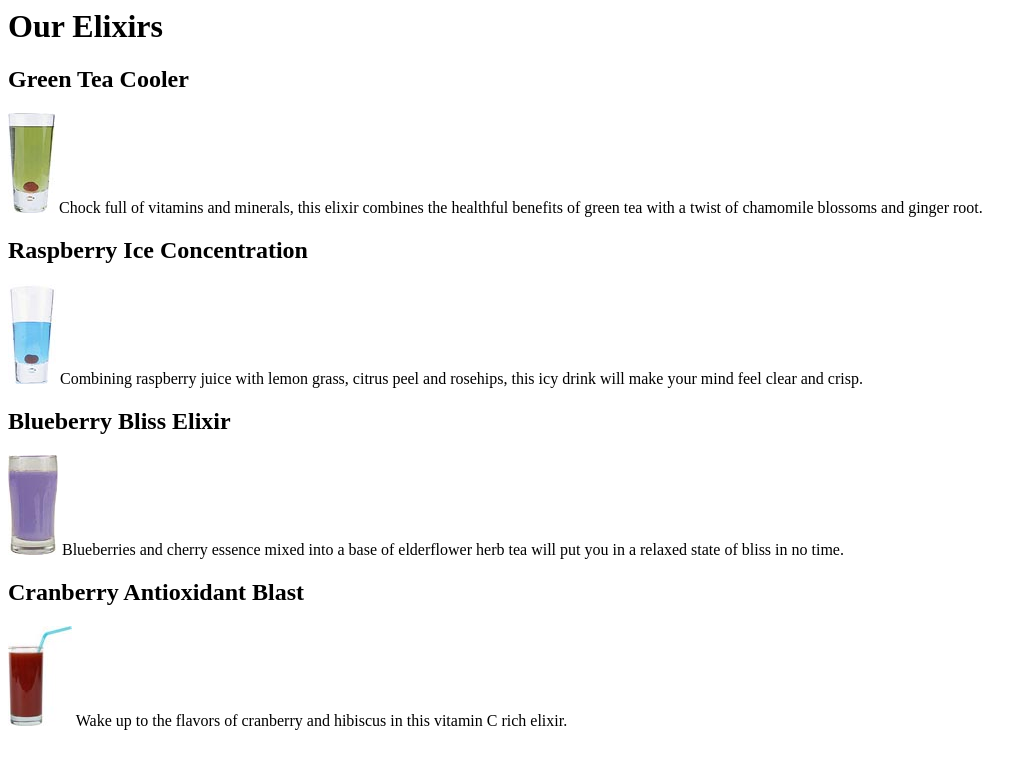
After one commit to bingo2011/Django_hfhtmlcss, a Python web app: template templates/hfhtml/lounge/elixir.html in a window 1280 px wide. The commit adds this page. Shown: the top 783 px of the page, without its empty margins (0-1032 px from the left). Run offline with Jinja, Linux system fonts and the light colour scheme; the template is opened without the code that fills it, so the values that code supplies are empty.

Commit message:
add lounge

```diff
--- /dev/null
+++ b/templates/hfhtml/lounge/elixir.html
@@ -0,0 +1,36 @@
+<html>
+  <head>
+    <title>Head First Lounge Elixirs</title>
+  </head>
+  <body>
+    <h1>Our Elixirs</h1>
+
+    <h2>Green Tea Cooler</h2>
+    <p>
+      <img src="green.jpg">
+      Chock full of vitamins and minerals, this elixir
+      combines the healthful benefits of green tea with
+      a twist of chamomile blossoms and ginger root.
+    </p>
+    <h2>Raspberry Ice Concentration</h2>
+    <p>
+      <img src="lightblue.jpg">
+      Combining raspberry juice with lemon grass,
+      citrus peel and rosehips, this icy drink
+      will make your mind feel clear and crisp.
+    </p>
+    <h2>Blueberry Bliss Elixir</h2>
+    <p>
+      <img src="blue.jpg">
+      Blueberries and cherry essence mixed into a base
+      of elderflower herb tea will put you in a relaxed
+      state of bliss in no time.
+    </p>
+    <h2>Cranberry Antioxidant Blast</h2>
+    <p>
+      <img src="red.jpg">
+      Wake up to the flavors of cranberry and hibiscus
+      in this vitamin C rich elixir.
+    </p>
+  </body>
+</html>
--- a/urls.py
+++ b/urls.py
@@ -2,4 +2,5 @@ from django.conf.urls import patterns, include, url
 
 urlpatterns = patterns('hfhtml.views',
     url(r'^starbuzz$', 'index'),
+    url(r'^lounge$', 'lounge'),
 )
--- a/views.py
+++ b/views.py
@@ -1,5 +1,10 @@
 # Create your views here.
 from django.shortcuts import render_to_response
+from django.template import RequestContext
 
 def index(request):
     return render_to_response('starbuzz/index.html')
+
+def lounge(request):
+    return render_to_response('lounge/lounge.html',
+                              context_instance=RequestContext(request))
```
Also changed, not shown: templates/hfhtml/lounge/directions.html (added, +15 -0 lines), templates/hfhtml/lounge/lounge.html (added, +22 -0 lines), templates/hfhtml/starbuzz/index.html (+10 -0 lines), static/drinks.gif (added), templates/hfhtml/lounge/blue.jpg (added), templates/hfhtml/lounge/drinks.gif (added), templates/hfhtml/lounge/green.jpg (added), templates/hfhtml/lounge/lightblue.jpg (added), templates/hfhtml/lounge/red.jpg (added).
